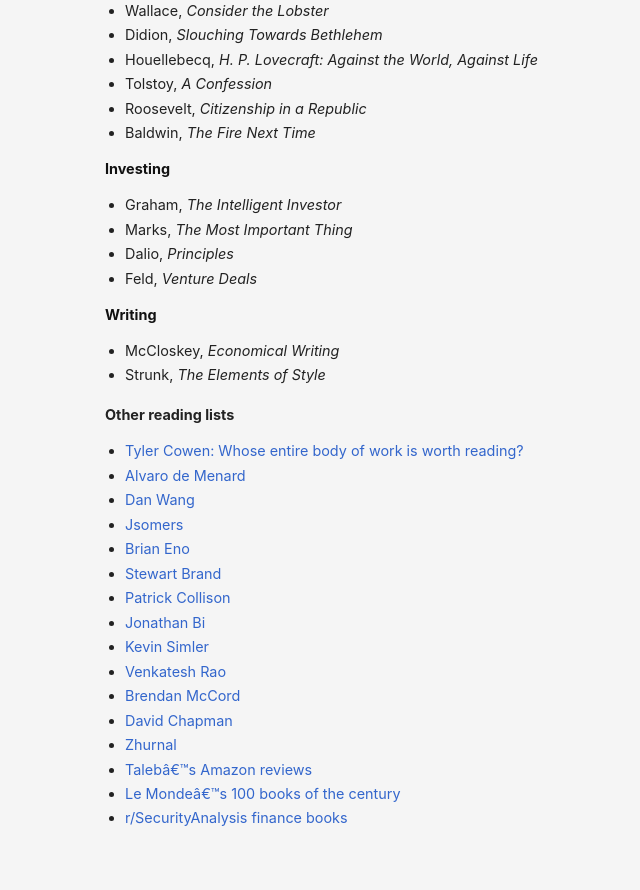
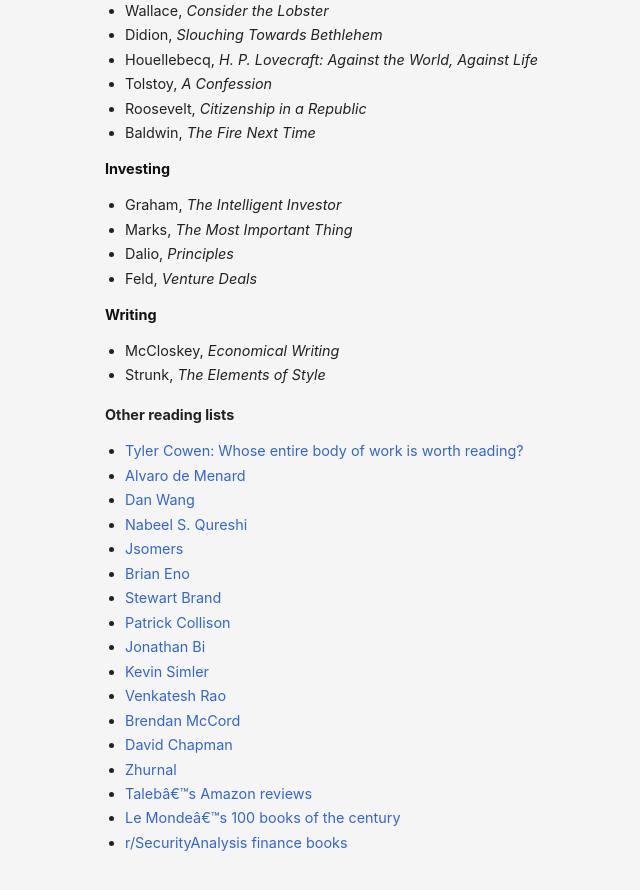
Before and after one commit to danschlz/danschulz.github.io, a Jekyll site: the page built from books.md, in a window 1280 px wide and 900 px high, scrolled down 7379 px. Shown: the top 890 px of the window, without its empty margins (255-895 px from the left). Built offline with Jekyll 4.4.1, drawn with Linux system fonts in a browser that asks for light colours.

Commit message:
Update books.md

```diff
--- a/books.md
+++ b/books.md
@@ -358,6 +358,7 @@ Jump to:
 * [Tyler Cowen: Whose entire body of work is worth reading?](http://marginalrevolution.com/marginalrevolution/2013/05/whose-entire-body-of-work-is-worth-reading.html)
 * [Alvaro de Menard](https://fantasticanachronism.com/recommended-reading/)
 * [Dan Wang](https://danwang.co/books/)
+* [Nabeel S. Qureshi](https://nabeelqu.co/books)
 * [Jsomers](http://jsomers.net/#books)
 * [Brian Eno](https://www.brainpickings.org/2014/03/03/brian-eno-reading-list/)
 * [Stewart Brand](https://www.brainpickings.org/2014/03/07/stewart-brand-reading-list/)
```
